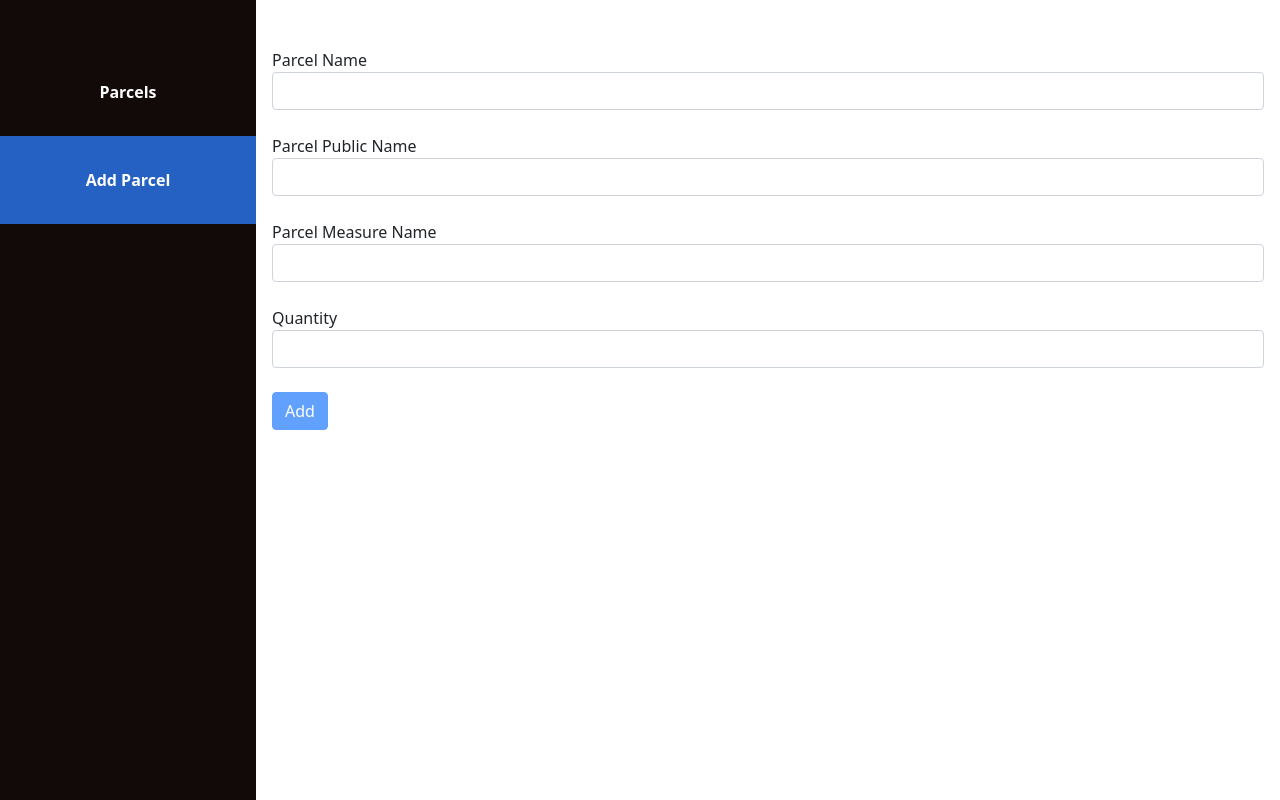
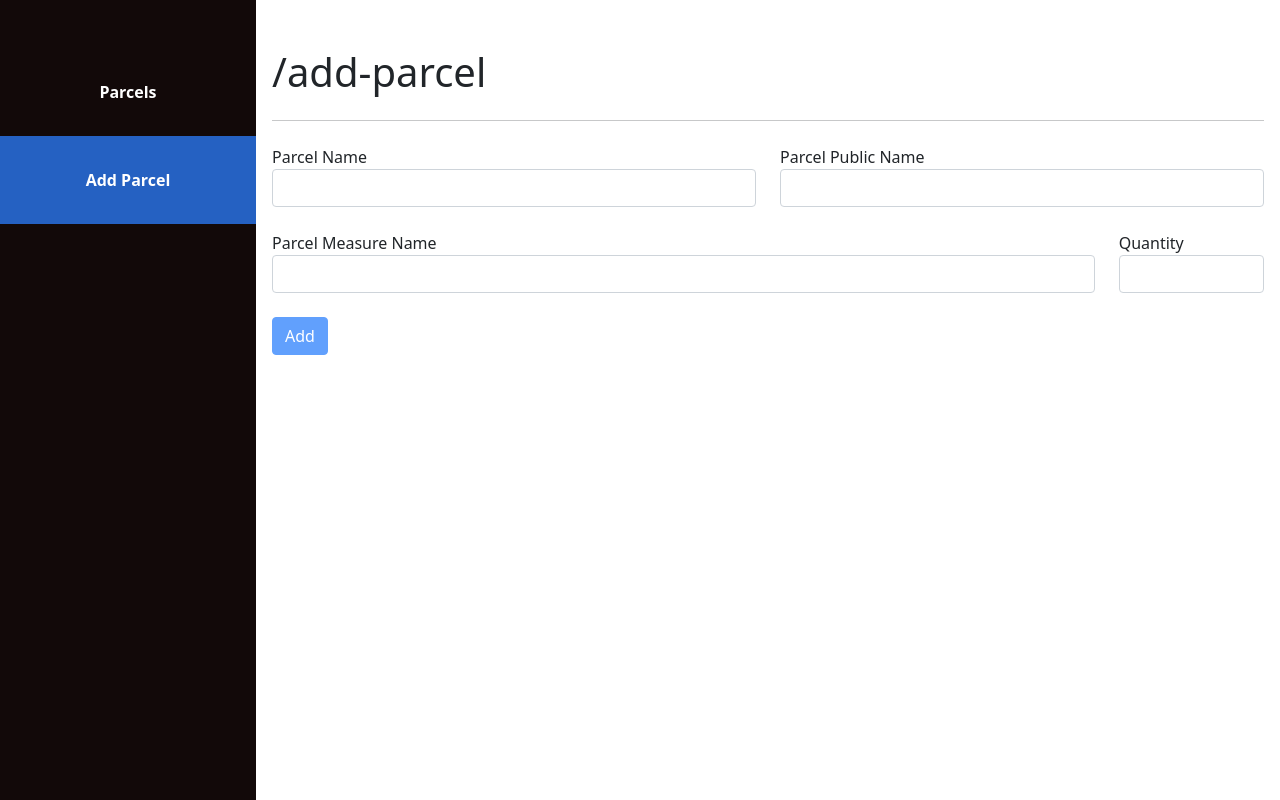
Before and after one commit to nuttaponkhamkul123/crud-proj, an Angular app: page /add-parcel in a window 1280 px wide. Built offline with nearby package versions, Linux system fonts and the light colour scheme.

Commit message:
added dynamic title name link with router name

```diff
--- a/src/app/app.component.html
+++ b/src/app/app.component.html
@@ -2,5 +2,7 @@
 
     <app-sidebar></app-sidebar>
     <div class="contents">
+        <h1 class = "display-6">{{this.routerName}}</h1>
+        <hr class="my-4">
         <router-outlet></router-outlet>
     </div>
--- a/src/app/app.component.ts
+++ b/src/app/app.component.ts
@@ -1,10 +1,25 @@
-import { Component } from '@angular/core';
+import { Component,OnInit } from '@angular/core';
 import { SidebarComponent } from './sidebar/sidebar.component';
+import { Router,NavigationEnd,Event } from '@angular/router';
+import { filter } from 'rxjs/operators';
+import { Subscription  } from 'rxjs';
 @Component({
   selector: 'app-root',
   templateUrl: './app.component.html',
   styleUrls: ['./app.component.css']
 })
-export class AppComponent {
+export class AppComponent implements OnInit{
   title = 'crud-proj';
+  public routerName! : String
+  constructor(private router : Router,){
+    this.router.events.subscribe((event:Event) => {
+      if(event instanceof NavigationEnd ){
+        console.log(event.url);
+        this.routerName! = event.url
+      }
+    });
+  }
+  ngOnInit() : void{
+      console.log(this.router.url)
+  }
 }
--- a/src/app/components/add-parcel/add-parcel.component.html
+++ b/src/app/components/add-parcel/add-parcel.component.html
@@ -1,11 +1,27 @@
 <form [formGroup] = "addParcelForm" (ngSubmit) = "onSubmit()">
-    <label for="add-parcel-name-ipt">Parcel Name</label><br>
-    <input class="form-control" type="text" formControlName = "parcelName" id = "add-parcel-name-ipt"> <br>
-    <label for="add-public-name-ipt">Parcel Public Name</label><br>
-    <input class="form-control" type="text" formControlName = "publicParcelName" id = "add-public-name-ipt">  <br>
-    <label for="add-measure-name-ipt">Parcel Measure Name</label><br>
-    <input class="form-control" type="text" formControlName = "measureName" id = "add-measure-name-ipt"> <br>
-    <label for="add-public-name-ipt">Quantity</label><br>
-    <input class="form-control" type="number" formControlName = "quantity" id = "quantity-ipt"> <br>
+
+    <div class="row">
+        <div class="col">
+            <label for="add-parcel-name-ipt">Parcel Name</label><br>
+            <input class="form-control" type="text" formControlName = "parcelName" id = "add-parcel-name-ipt">
+        </div>
+        <div class="col">
+            <label for="add-public-name-ipt">Parcel Public Name</label><br>
+            <input class="form-control" type="text" formControlName = "publicParcelName" id = "add-public-name-ipt">
+        </div>
+    </div>
+    <br>
+    <div class="row">
+        <div class="col-sm-10">
+            <label for="add-measure-name-ipt">Parcel Measure Name</label><br>
+            <input class="form-control" type="text" formControlName = "measureName" id = "add-measure-name-ipt">
+        </div>
+        <div class="col">
+            <label for="add-public-name-ipt">Quantity</label><br>
+            <input class="form-control" type="number" formControlName = "quantity" id = "quantity-ipt">
+        </div>
+    </div>
+
+      <br>
     <button class="btn btn-primary" [disabled] = "!addParcelForm.valid" >Add</button>
 </form>
```
Also changed, not shown: src/app/app.module.ts (+6 -2 lines).
